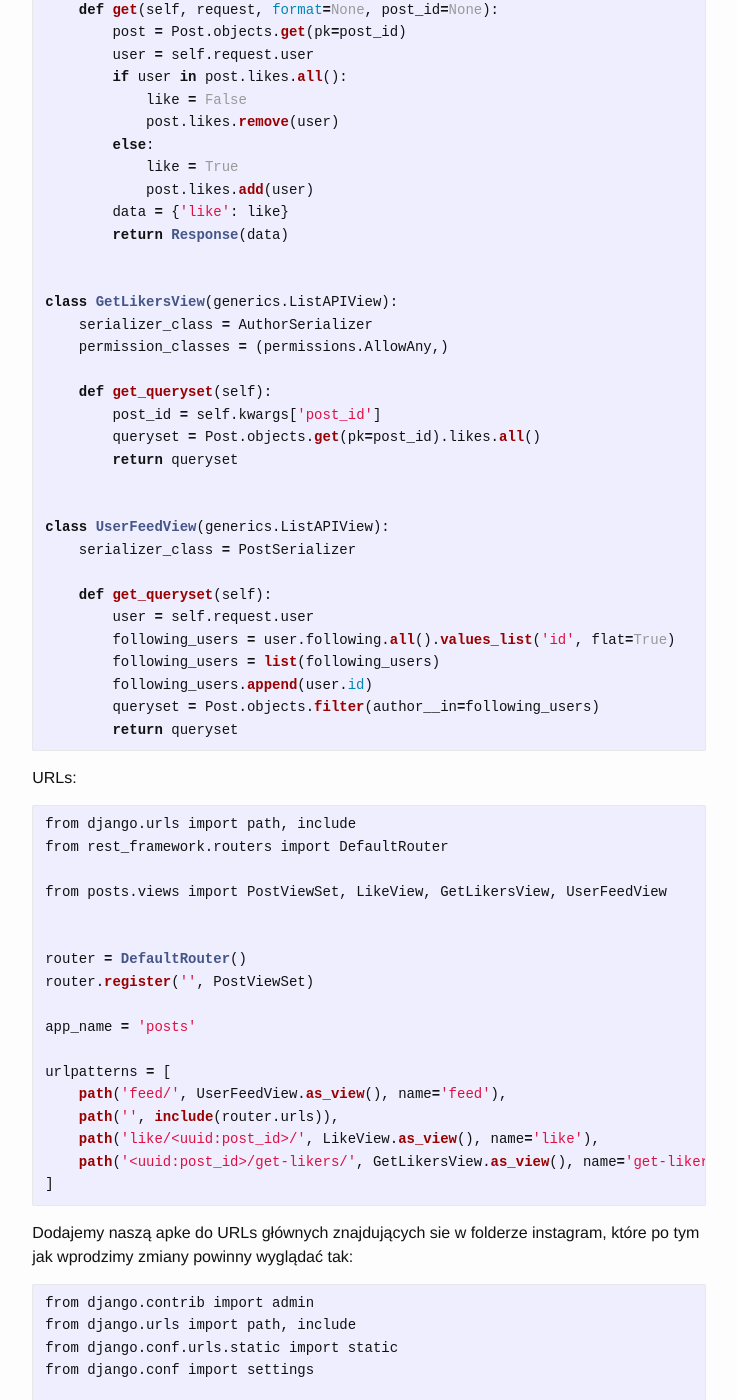
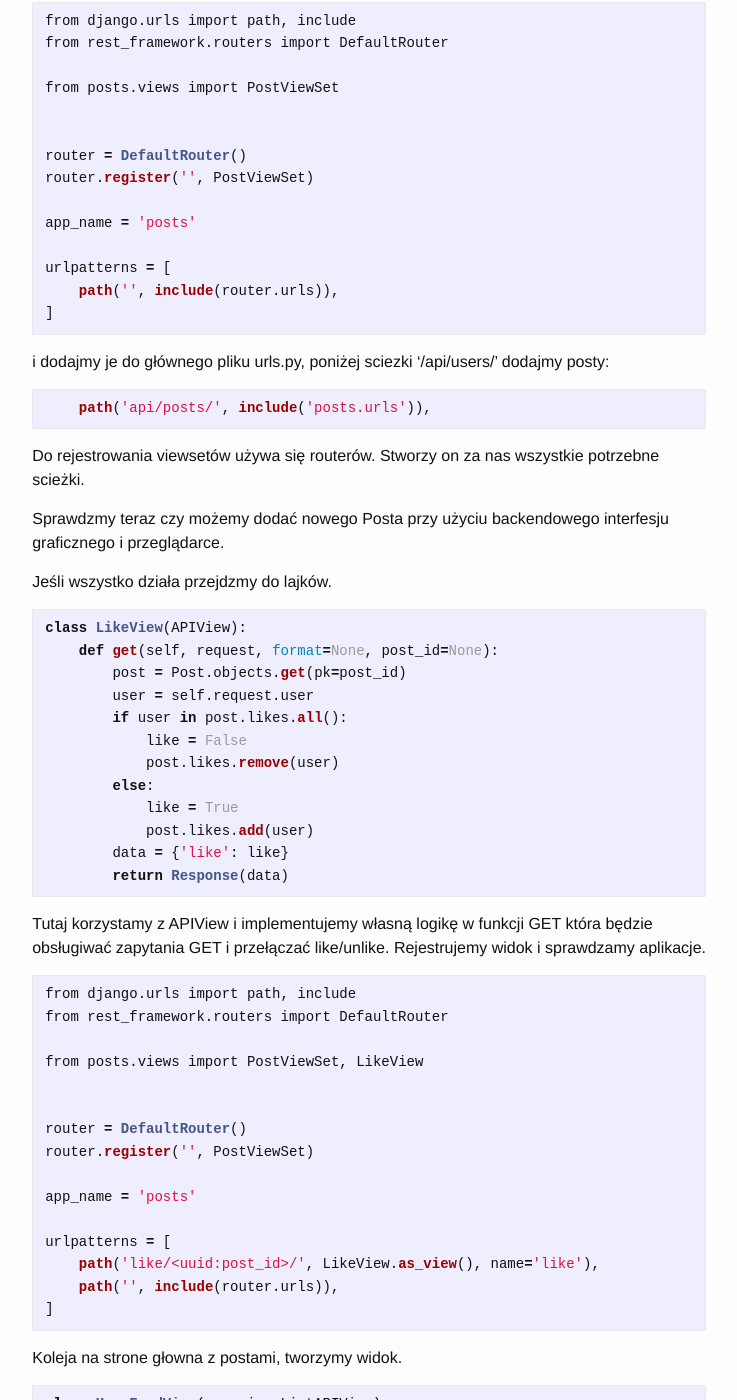
Before and after one commit to konradgalczynski07/doitforalex-python-sredniozaawanosowany, a Jekyll site: the page built from _steps/step6-posts.md, in a window 1280 px wide and 1400 px high, scrolled down 2373 px. Shown: the whole window, without its empty margins (348-1085 px from the left). Built offline with Jekyll 4.4.1, drawn with Linux system fonts in a browser that asks for light colours; nearby versions of some CDN libraries; some of the changed text lies outside the part shown.

Commit message:
followers, posts, permissions

````diff
--- a/_steps/step6-posts.md
+++ b/_steps/step6-posts.md
@@ -5,17 +5,14 @@ title: Posty
 permalink: step6/
 ---
 
-Robimy posty, stworzmy nową apke za pomocą `python manage.py startapp`, a nastepnie dodajmy ją do INSTALLED_APPS i załaczmy w głowym pliku urls.py
+By stworzyć posty, zróbmy nową apke za pomocą `python manage.py startapp posts`, a nastepnie dodajmy ją do INSTALLED_APPS.
 
 Bierzemy się za tworzenie modelu:
 
 ```python
 import uuid
-import os
 from django.db import models
 from django.conf import settings
-
-from users.models import image_file_path
 
 
 class Post(models.Model):
@@ -81,13 +78,13 @@ class PostSerializer(serializers.ModelSerializer):
         return user in obj.likes.all()
 ```
 
-Views:
+Teraz możemy dodać widok bazujący na ModelViewSecie - dzieki niemu bedziemy mogli zrobić CRUD'a (create, retreive, update, delete) na danym obiekcie.
 
 ```python
-from rest_framework import permissions, viewsets, generics
+from rest_framework import viewsets, generics
 from rest_framework.response import Response
 from rest_framework.views import APIView
-from posts.serializers import PostSerializer, AuthorSerializer
+from posts.serializers import PostSerializer
 from posts.models import Post
 
 
@@ -97,8 +94,41 @@ class PostViewSet(viewsets.ModelViewSet):
 
     def perform_create(self, serializer):
         serializer.save(author=self.request.user)
+```
+
+Rejestrujemy ten widok w nowo stworzonym pliku urls.py w folderze posts:
+
+```python
+from django.urls import path, include
+from rest_framework.routers import DefaultRouter
+
+from posts.views import PostViewSet
 
 
+router = DefaultRouter()
+router.register('', PostViewSet)
+
+app_name = 'posts'
+
+urlpatterns = [
+    path('', include(router.urls)),
+]
+```
+
+i dodajmy je do głównego pliku urls.py, poniżej sciezki '/api/users/' dodajmy posty:
+
+```python
+    path('api/posts/', include('posts.urls')),
+```
+
+
+Do rejestrowania viewsetów używa się routerów. Stworzy on za nas wszystkie potrzebne scieżki.
+
+Sprawdzmy teraz czy możemy dodać nowego Posta przy użyciu backendowego interfesju graficznego i przeglądarce.
+
+Jeśli wszystko działa przejdzmy do lajków.
+
+```python
 class LikeView(APIView):
     def get(self, request, format=None, post_id=None):
         post = Post.objects.get(pk=post_id)
@@ -111,18 +141,32 @@ class LikeView(APIView):
             post.likes.add(user)
         data = {'like': like}
         return Response(data)
+```
+
+Tutaj korzystamy z APIView i implementujemy własną logikę w funkcji GET która będzie obsługiwać zapytania GET i przełączać like/unlike.
+Rejestrujemy widok i sprawdzamy aplikacje.
+
+```python
+from django.urls import path, include
+from rest_framework.routers import DefaultRouter
+
+from posts.views import PostViewSet, LikeView
 
 
-class GetLikersView(generics.ListAPIView):
-    serializer_class = AuthorSerializer
-    permission_classes = (permissions.AllowAny,)
+router = DefaultRouter()
+router.register('', PostViewSet)
 
-    def get_queryset(self):
-        post_id = self.kwargs['post_id']
-        queryset = Post.objects.get(pk=post_id).likes.all()
-        return queryset
+app_name = 'posts'
 
+urlpatterns = [
+    path('like/<uuid:post_id>/', LikeView.as_view(), name='like'),
+    path('', include(router.urls)),
+]
+```
 
+Koleja na strone głowna z postami, tworzymy widok.
+
+```python
 class UserFeedView(generics.ListAPIView):
     serializer_class = PostSerializer
 
@@ -135,13 +179,13 @@ class UserFeedView(generics.ListAPIView):
         return queryset
 ```
 
-URLs:
+ Widok znowu rejestrujemy:
 
 ```python
 from django.urls import path, include
 from rest_framework.routers import DefaultRouter
 
-from posts.views import PostViewSet, LikeView, GetLikersView, UserFeedView
+from posts.views import PostViewSet, LikeView, UserFeedView
 
 
 router = DefaultRouter()
@@ -151,23 +195,9 @@ app_name = 'posts'
 
 urlpatterns = [
     path('feed/', UserFeedView.as_view(), name='feed'),
+    path('like/<uuid:post_id>/', LikeView.as_view(), name='like'),
     path('', include(router.urls)),
-    path('like/<uuid:post_id>/', LikeView.as_view(), name='like'),
-    path('<uuid:post_id>/get-likers/', GetLikersView.as_view(), name='get-likers'),
 ]
 ```
-Dodajemy naszą apke do URLs głównych znajdujących sie w folderze instagram, które po tym jak wprodzimy zmiany powinny wyglądać tak:
-```python
-from django.contrib import admin
-from django.urls import path, include
-from django.conf.urls.static import static
-from django.conf import settings
 
-urlpatterns = [
-    path('admin/', admin.site.urls),
-    path('api/users/', include('users.urls')),
-    path('api/posts/', include('posts.urls')),
-] + static(settings.MEDIA_URL, document_root=settings.MEDIA_ROOT)
-```
-
-No i znowu git :D
+Jeśli wszystko działa wychodzi na to że mamy już wiekoszość pracy za sobą! Spójrzmy teraz na uprawnienia.
````
Also changed, not shown: other parts of _steps/step6-posts.md (+2 -2 lines), _steps/step3-users.md (+1 -3 lines), _steps/step5-followers.md (+2 -2 lines), _steps/step7-permissions.md (+4 -2 lines), _steps/step8-comments.md (+0 -13 lines), index.markdown (+10 -13 lines).
